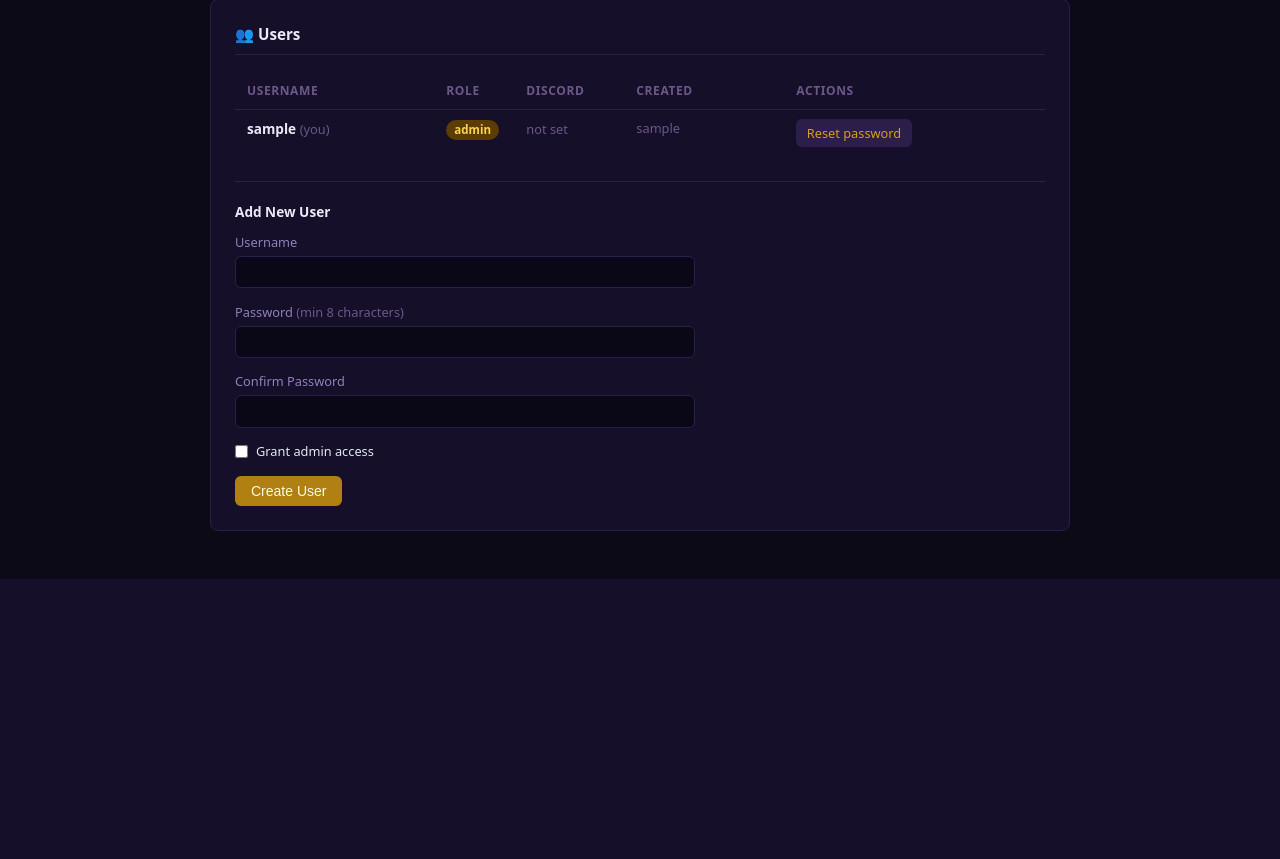
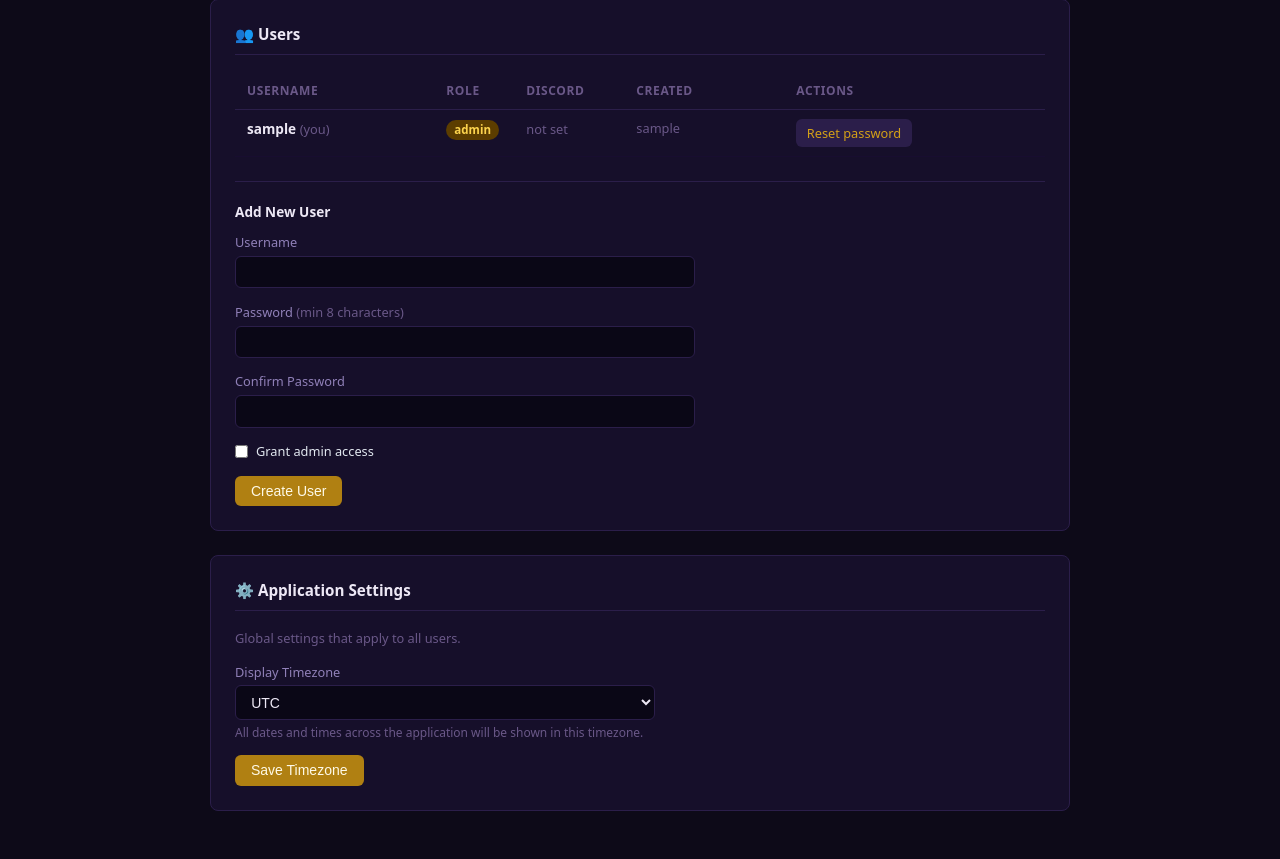
Before and after one commit to McSloats/RuleRadar, a Flask app: page /admin in a window 1280 px wide. Shown: the part 513-1372 px from the top of the page. Before the commit the page ends 1092 px from the top, so only its background shows below. Run offline with Flask 3, Linux system fonts and the light colour scheme; a user stored in the database is signed in; data comes from the database, SQL or seed files in the repository; data that the repository does not hold is empty; some libraries are stand-ins or nearby versions.

Commit message:
Add configurable timezone with admin selector
- New app_settings DB table stores global key/value config; migrates automatically
- Admin panel gains an "Application Settings" card with a timezone dropdown (32 IANA zones)
- format_dt Jinja filter converts all UTC ISO timestamps to the configured timezone
- All template date/time displays (updates, detections, activity log, rule filters,
  settings page, admin user list) now go through the filter
- Settings page last/next scan times and Discord notification timestamps all use the
  configured timezone
- ruleradar.py scan timestamps and Discord alert headers respect the setting too
- tzdata added to requirements.txt for Windows/Docker zoneinfo support
- Default timezone is UTC — no change in behavior until an admin updates the setting

Co-Authored-By: Claude Sonnet 4.6 <noreply@anthropic.com>

```diff
--- a/core/database.py
+++ b/core/database.py
@@ -142,6 +142,14 @@ CREATE TABLE IF NOT EXISTS scan_status (
 
 INSERT OR IGNORE INTO scan_status (id) VALUES (1);
 
+-- ── Application-wide settings (admin-configurable key/value pairs) ──────────
+CREATE TABLE IF NOT EXISTS app_settings (
+    key   TEXT PRIMARY KEY,
+    value TEXT NOT NULL DEFAULT ''
+);
+
+INSERT OR IGNORE INTO app_settings (key, value) VALUES ('timezone', 'UTC');
+
 -- ── Per-user persistent rule filter ──────────────────────────────────────────
 -- Each row is one filter criterion. A detection/update passes if it matches
 -- ANY row for the user (rows are ORed). Within a row, all non-empty columns
@@ -207,6 +215,23 @@ def _migrate_schema(conn: sqlite3.Connection):
 
 def now_iso() -> str:
     return datetime.now(timezone.utc).strftime("%Y-%m-%dT%H:%M:%SZ")
+
+
+def get_app_setting(key: str, default: str = "") -> str:
+    with get_conn() as conn:
+        row = conn.execute(
+            "SELECT value FROM app_settings WHERE key = ?", (key,)
+        ).fetchone()
+        return row["value"] if row else default
+
+
+def set_app_setting(key: str, value: str):
+    with get_conn() as conn:
+        conn.execute(
+            "INSERT INTO app_settings (key, value) VALUES (?, ?) "
+            "ON CONFLICT(key) DO UPDATE SET value = excluded.value",
+            (key, value),
+        )
 
 
 # ── User helpers ───────────────────────────────────────────────────────────────
--- a/requirements.txt
+++ b/requirements.txt
@@ -10,3 +10,6 @@ bcrypt>=4.0,<5.0
 
 # Scheduler (replaces OS cron inside Docker / locally)
 APScheduler>=3.10,<4.0
+
+# Timezone data (needed by zoneinfo on Windows and slim Docker images)
+tzdata>=2024.1
--- a/webapp/app.py
+++ b/webapp/app.py
@@ -49,6 +49,7 @@ import urllib.request
 import uuid
 from collections import defaultdict
 from datetime import datetime, timezone, timedelta
+from zoneinfo import ZoneInfo, ZoneInfoNotFoundError
 from functools import wraps
 from pathlib import Path
 
@@ -99,6 +100,72 @@ login_manager.login_message = "Please log in to access RuleRadar."
 login_manager.login_message_category = "error"
 
 db.init_db()
+
+
+# ── Timezone helpers ───────────────────────────────────────────────────────────
+
+# Curated list of common IANA timezones for the admin selector.
+COMMON_TIMEZONES: list[tuple[str, str]] = [
+    ("UTC",                    "UTC"),
+    ("America/New_York",       "US — Eastern (New York)"),
+    ("America/Chicago",        "US — Central (Chicago)"),
+    ("America/Denver",         "US — Mountain (Denver)"),
+    ("America/Phoenix",        "US — Mountain no DST (Phoenix)"),
+    ("America/Los_Angeles",    "US — Pacific (Los Angeles)"),
+    ("America/Anchorage",      "US — Alaska (Anchorage)"),
+    ("Pacific/Honolulu",       "US — Hawaii (Honolulu)"),
+    ("America/Toronto",        "Canada — Eastern (Toronto)"),
+    ("America/Vancouver",      "Canada — Pacific (Vancouver)"),
+    ("America/Sao_Paulo",      "Brazil — São Paulo"),
+    ("Europe/London",          "Europe — London (UK)"),
+    ("Europe/Dublin",          "Europe — Dublin (Ireland)"),
+    ("Europe/Paris",           "Europe — Paris / Berlin / Rome"),
+    ("Europe/Helsinki",        "Europe — Helsinki / Kyiv"),
+    ("Europe/Istanbul",        "Europe — Istanbul"),
+    ("Europe/Moscow",          "Europe — Moscow"),
+    ("Africa/Cairo",           "Africa — Cairo"),
+    ("Africa/Johannesburg",    "Africa — Johannesburg"),
+    ("Asia/Dubai",             "Asia — Dubai (UAE)"),
+    ("Asia/Kolkata",           "Asia — Kolkata (India)"),
+    ("Asia/Dhaka",             "Asia — Dhaka (Bangladesh)"),
+    ("Asia/Bangkok",           "Asia — Bangkok"),
+    ("Asia/Singapore",         "Asia — Singapore"),
+    ("Asia/Shanghai",          "Asia — Shanghai (China)"),
+    ("Asia/Tokyo",             "Asia — Tokyo (Japan)"),
+    ("Asia/Seoul",             "Asia — Seoul (Korea)"),
+    ("Australia/Perth",        "Australia — Perth"),
+    ("Australia/Brisbane",     "Australia — Brisbane (no DST)"),
+    ("Australia/Sydney",       "Australia — Sydney / Melbourne"),
+    ("Pacific/Auckland",       "Pacific — Auckland (New Zealand)"),
+]
+
+
+def _get_display_tz() -> ZoneInfo:
+    """Return the configured display timezone, falling back to UTC."""
+    tz_name = db.get_app_setting("timezone", "UTC")
+    try:
+        return ZoneInfo(tz_name)
+    except (ZoneInfoNotFoundError, KeyError):
+        return ZoneInfo("UTC")
+
+
+def _format_dt(iso_str: str, fmt: str = "%Y-%m-%d %H:%M") -> str:
+    """Convert a UTC ISO string to the configured display timezone."""
+    if not iso_str:
+        return "—"
+    try:
+        dt = datetime.fromisoformat(iso_str.replace("Z", "+00:00"))
+        return dt.astimezone(_get_display_tz()).strftime(fmt)
+    except Exception:
+        return iso_str[:16].replace("T", " ")
+
+
+app.jinja_env.filters["format_dt"] = _format_dt
+
+
+@app.context_processor
+def inject_app_settings():
+    return {"app_tz_name": db.get_app_setting("timezone", "UTC")}
 
 
 # ── Login rate limiter (in-memory, per IP) ─────────────────────────────────────
@@ -688,13 +755,15 @@ def settings():
         saved_filters = []
 
     # Scan schedule
+    tz                = _get_display_tz()
+    tz_name           = db.get_app_setting("timezone", "UTC")
     status            = db.get_scan_status()
     last_scan         = status.get("last_scan")
     last_scan_display = (
-        last_scan[:19].replace("T", " ") + " UTC" if last_scan else "No scan yet"
+        _format_dt(last_scan, "%Y-%m-%d %H:%M") + f" {tz_name}" if last_scan else "No scan yet"
     )
-    next_scan_dt      = _next_scheduled_scan()
-    next_scan_display = next_scan_dt.strftime("%Y-%m-%d %H:%M UTC")
+    next_scan_dt      = _next_scheduled_scan().astimezone(tz)
+    next_scan_display = next_scan_dt.strftime("%Y-%m-%d %H:%M") + f" {tz_name}"
 
     # Active repos for the status card
     repos = db.get_all_repos()
@@ -763,7 +832,9 @@ def settings_discord_test():
         flash("No Discord webhook configured — save one first.", "error")
         return redirect(url_for("settings"))
     try:
-        ts = datetime.now(timezone.utc).strftime("%Y-%m-%d %H:%M UTC")
+        _tz     = _get_display_tz()
+        _tzname = db.get_app_setting("timezone", "UTC")
+        ts      = datetime.now(timezone.utc).astimezone(_tz).strftime("%Y-%m-%d %H:%M") + f" {_tzname}"
         updates_url = request.host_url.rstrip("/") + url_for("updates")
         test_msg = "\n".join([
             f"**RuleRadar — {ts}**",
@@ -871,7 +942,23 @@ def admin():
         repos=repos,
         unconfigured=unconfigured,
         current_user_id=current_user.id,
+        current_timezone=db.get_app_setting("timezone", "UTC"),
+        common_timezones=COMMON_TIMEZONES,
     )
+
+
+@app.route("/admin/settings/timezone", methods=["POST"])
+@admin_required
+def admin_settings_timezone():
+    tz_name = request.form.get("timezone", "UTC").strip()
+    valid_names = {tz for tz, _ in COMMON_TIMEZONES}
+    if tz_name not in valid_names:
+        flash("Invalid timezone selection.", "error")
+        return redirect(url_for("admin"))
+    db.set_app_setting("timezone", tz_name)
+    db.log_activity("admin", f"Timezone set to {tz_name}", actor=current_user.username)
+    flash(f"Timezone updated to {tz_name}.", "success")
+    return redirect(url_for("admin"))
 
 
 # ── Admin — repository management ──────────────────────────────────────────────
--- a/webapp/templates/admin.html
+++ b/webapp/templates/admin.html
@@ -218,7 +218,7 @@
             {% endif %}
           </td>
           <td class="text-muted text-small nowrap">
-            {{ user.created_at[:10] if user.created_at else '—' }}
+            {{ user.created_at | format_dt('%Y-%m-%d') }}
           </td>
           <td>
             <div class="gap-1">
@@ -306,6 +306,31 @@
 </div>
 
 
+{# ═══ Application Settings ════════════════════════════════════════════════════ #}
+<div class="card">
+  <div class="card-title">⚙️ Application Settings</div>
+  <p class="text-muted text-small" style="margin-bottom:1rem;">
+    Global settings that apply to all users.
+  </p>
+
+  <form method="post" action="{{ url_for('admin_settings_timezone') }}" style="max-width:420px;">
+    <input type="hidden" name="csrf_token" value="{{ csrf_token() }}">
+    <div class="form-group">
+      <label for="timezone-select">Display Timezone</label>
+      <select id="timezone-select" name="timezone" class="wide">
+        {% for tz_id, tz_label in common_timezones %}
+        <option value="{{ tz_id }}" {% if tz_id == current_timezone %}selected{% endif %}>
+          {{ tz_label }}
+        </option>
+        {% endfor %}
+      </select>
+      <p class="hint">All dates and times across the application will be shown in this timezone.</p>
+    </div>
+    <button type="submit" class="btn btn-primary">Save Timezone</button>
+  </form>
+</div>
+
+
 </div>{# /admin-content-wrap #}
 
 <style>
--- a/webapp/templates/admin_activity.html
+++ b/webapp/templates/admin_activity.html
@@ -58,7 +58,7 @@
                  {% elif row.level == 'warning' %}background:rgba(123,52,30,0.2);
                  {% endif %}">
         <td class="nowrap text-muted text-small">
-          {{ row.timestamp[:19].replace('T', ' ') if row.timestamp else '—' }}
+          {{ row.timestamp | format_dt('%Y-%m-%d %H:%M:%S') }}
         </td>
         <td>
           <span class="badge
--- a/webapp/templates/detections.html
+++ b/webapp/templates/detections.html
@@ -196,7 +196,7 @@ function toggleFilterPanel() {
         <td><span class="badge badge-{{ row.source }}">{{ row.source }}</span></td>
         <td class="trunc text-muted">{{ row.description }}</td>
         <td class="nowrap text-muted text-small">
-          {{ row.last_updated[:16].replace('T', ' ') if row.last_updated else '—' }}
+          {{ row.last_updated | format_dt }}
         </td>
         <td onclick="event.stopPropagation()" style="white-space:nowrap;">
           {% if row.rule_url %}
--- a/webapp/templates/rule_filter.html
+++ b/webapp/templates/rule_filter.html
@@ -62,7 +62,7 @@
           {% endif %}
         </td>
         <td class="text-muted text-small nowrap">
-          {{ f.created_at[:16].replace('T', ' ') if f.created_at else '—' }}
+          {{ f.created_at | format_dt }}
         </td>
         <td>
           <form method="post"
--- a/webapp/templates/settings.html
+++ b/webapp/templates/settings.html
@@ -43,7 +43,7 @@
       <span class="repo-chip-status">{{ repo.status }}</span>
       {% if repo.last_synced_at %}
         <span class="repo-chip-time">
-          synced {{ repo.last_synced_at[:10] }}
+          synced {{ repo.last_synced_at | format_dt('%Y-%m-%d') }}
         </span>
       {% endif %}
     </div>
--- a/webapp/templates/updates.html
+++ b/webapp/templates/updates.html
@@ -163,7 +163,7 @@ function toggleFilterPanel() {
         <td><span class="badge badge-{{ row.source }}">{{ row.source }}</span></td>
         <td><span class="badge badge-{{ row.change_type }}">{{ row.change_type }}</span></td>
         <td class="nowrap text-muted text-small">
-          {{ row.detected_at[:16].replace('T', ' ') if row.detected_at else '—' }}
+          {{ row.detected_at | format_dt }}
         </td>
         <td onclick="event.stopPropagation()">
           {% if row.rule_url %}
```
Also changed, not shown: core/ruleradar.py (+8 -1 lines).
